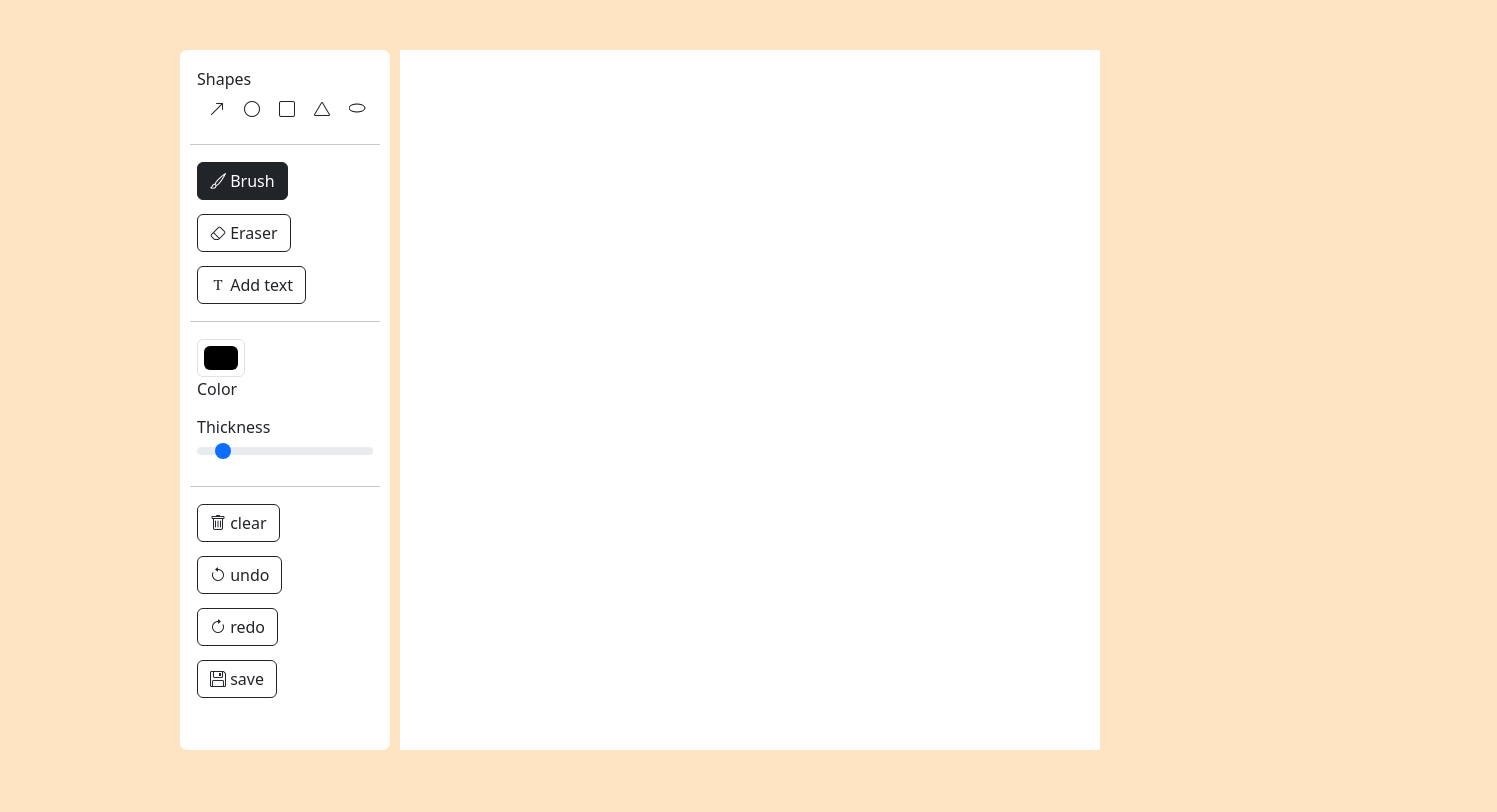
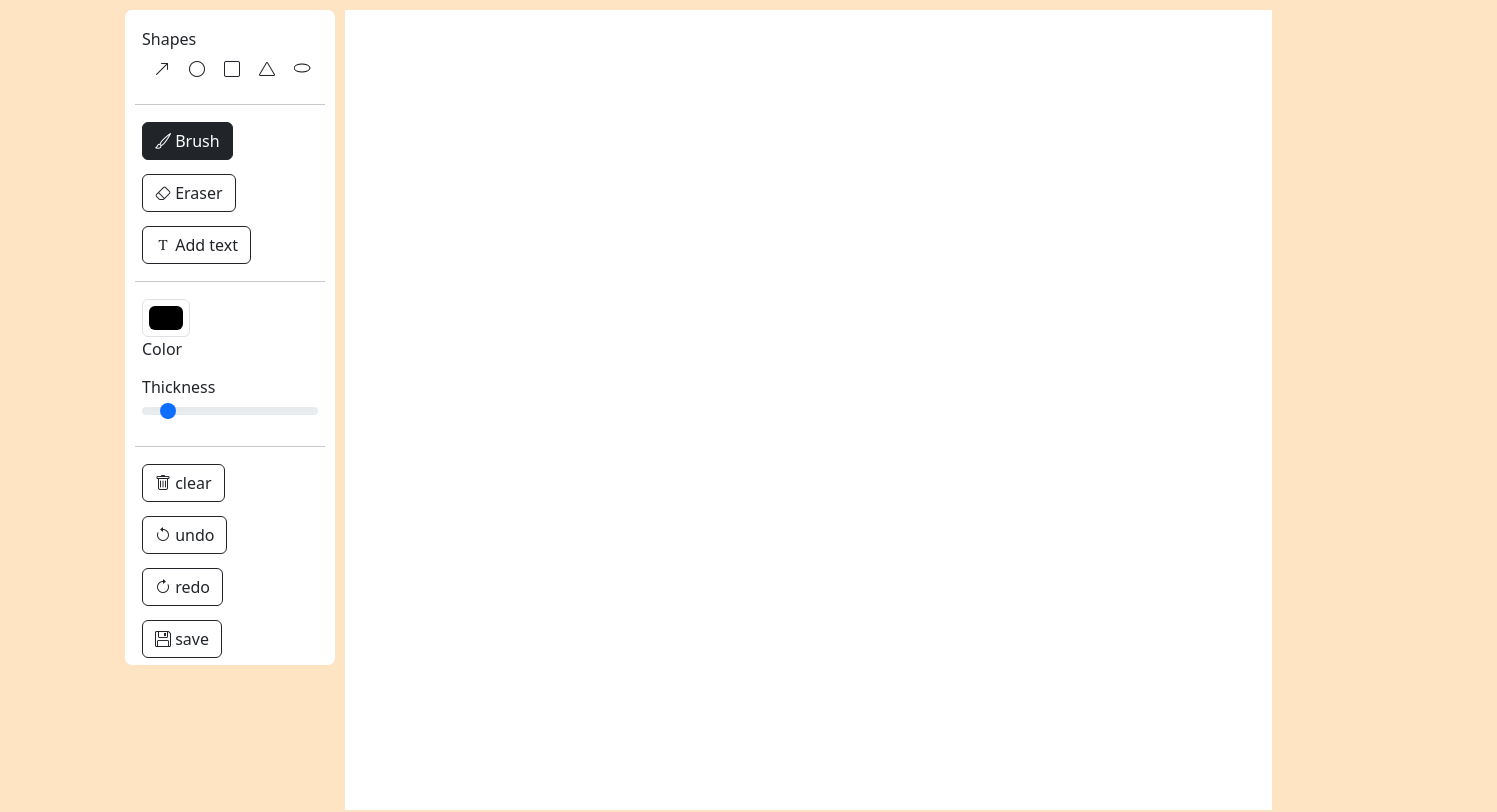
Before and after one commit to Ziad-Sallam/webBasedPaint, a React (Vite) app: page / in a window 1280 px wide. Shown: the top 812 px of the page, 1497 px wide, since content can reach past the window. Built offline with nearby package versions, Linux system fonts and the light colour scheme.

Commit message:
bug solved

```diff
--- a/src/App.css
+++ b/src/App.css
@@ -21,7 +21,10 @@ img{
   cursor: pointer;
 }
 
-svg{
+svg {
+  cursor: pointer;
+}
+i{
   cursor: pointer;
 }
 
@@ -40,14 +43,14 @@ button{
   height: 20px;
 }
 
-
 .container{
   display: flex;
   width: 100%;
   max-width: 1050px;
   gap: 10px;
   padding: 10px;
-  max-width: 1050px;
+
+
 }
 
 section{
@@ -56,7 +59,8 @@ section{
 }
 
 .tools{
-  height: 700px;
+  height: 50%;
+  width: 60vw;
   padding: 10px 10px 0;
 }
 
@@ -70,5 +74,6 @@ section{
 }
 .screen{
   background-color: white;
-  width: 700px;
+  width: 90%;
+  height: 100vh;
 }
--- a/src/App.jsx
+++ b/src/App.jsx
@@ -217,21 +217,21 @@ function App() {
             <label className="shapes">Shapes</label>
             <br/>
             <button id={"arrow"} className={"arrow btn " + (arrowBtn ? "btn-dark" : "btn-outline-dark")} onClick={handleClick}>
-              <i className="arrow bi bi-arrow-up-right"></i>
+              <i id={"arrow"} className="arrow bi bi-arrow-up-right"></i>
             </button>
 
             <button id={"circle"} className={"circle btn " + (circleBtn ? "btn-dark" : "btn-outline-dark")} onClick={handleClick}>
-              <i className={"circle bi bi-circle"}/>
+              <i id={"circle"} className={"circle bi bi-circle"}/>
             </button>
 
             <button id={"square"} className={"square btn " + (squareBtn ? "btn-dark" : "btn-outline-dark")} onClick={handleClick}><i
-                className="square bi bi-square"></i></button>
+                id={"square"} className="square bi bi-square"></i></button>
 
-            <button id={"triangle"} className={"triangle btn " + (triangleBtn ? "btn-dark" : "btn-outline-dark")} onClick={handleClick}><i className="triangle bi bi-triangle"></i></button>
+            <button id={"triangle"} className={"triangle btn " + (triangleBtn ? "btn-dark" : "btn-outline-dark")} onClick={handleClick}><i id={"triangle"} className="triangle bi bi-triangle"></i></button>
 
             <button id={"ellipse"} className={"ellipse btn " + (ellipseBtn ? "btn-dark" : "btn-outline-dark")} onClick={handleClick}>
-              <svg width={25} height={15} className={"ellipse"}>
-                <ellipse className={"ellipse"} cx="8" cy="5" rx="8" ry="4" stroke="black" strokeWidth="1" fill="none"/>
+              <svg id={"ellipse"} width={25} height={15} className={"ellipse"}>
+                <ellipse id={"ellipse"} className={"ellipse"} cx="8" cy="5" rx="8" ry="4" stroke="black" strokeWidth="1" fill="none"/>
               </svg>
             </button>
           </div>
@@ -241,20 +241,20 @@ function App() {
 
         <div className="component">
           <button id={"brush"} className={"brush btn " + (brushBtn ? "btn-dark" : "btn-outline-dark")} onClick={handleClick}>
-            <label className='brush'><i className="brush bi bi-brush"></i> Brush</label>
+            <label className='brush'><i id={"brush"} className="brush bi bi-brush"></i> Brush</label>
           </button>
         </div>
 
         <div className="component">
           <button id={"eraser"} className={"eraser btn " + (eraseBtn ? "btn-dark" : "btn-outline-dark")} onClick={handleClick}>
-            <label className='eraser'><i className="eraser bi bi-eraser"></i> Eraser</label>
+            <label className='eraser'><i id={"eraser"} className="eraser bi bi-eraser"></i> Eraser</label>
           </button>
         </div>
 
 
       <div className="component">
           <button id={"text"} className={"text btn " + (textBtn ? "btn-dark" : "btn-outline-dark")} onClick={handleClick}>
-            <label className='text'><i className="text bi bi-fonts"></i> Add text</label>
+            <label className='text'><i id={"text"} className="text bi bi-fonts"></i> Add text</label>
           </button>
       </div>
 
@@ -297,8 +297,8 @@ function App() {
 
       <div className="screen">
         <Stage
-          width={1000}
-          height={700}
+          width={window.innerWidth*0.9}
+          height={window.innerHeight}
           onMouseDown={onStageMouseDown}
           onMouseMove={onStageMouseMove}
           onMouseUp={onStageMouseUp}
```
